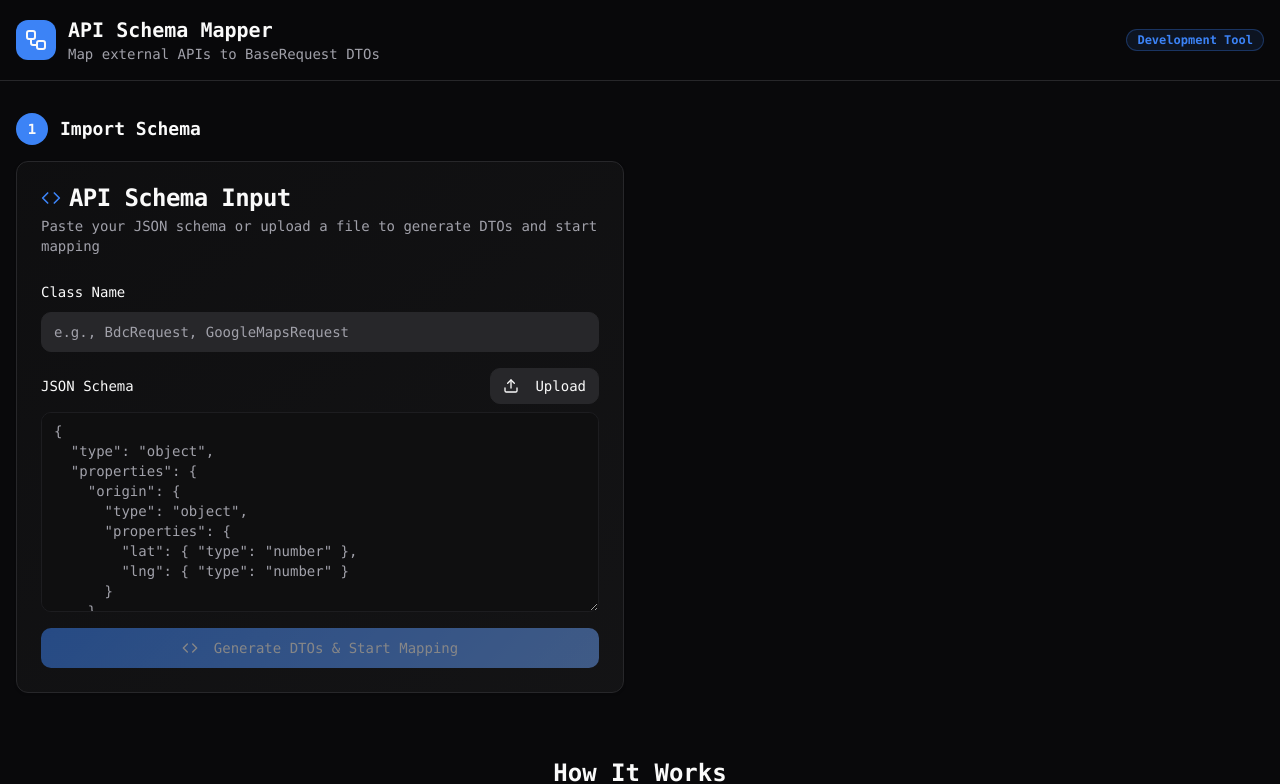
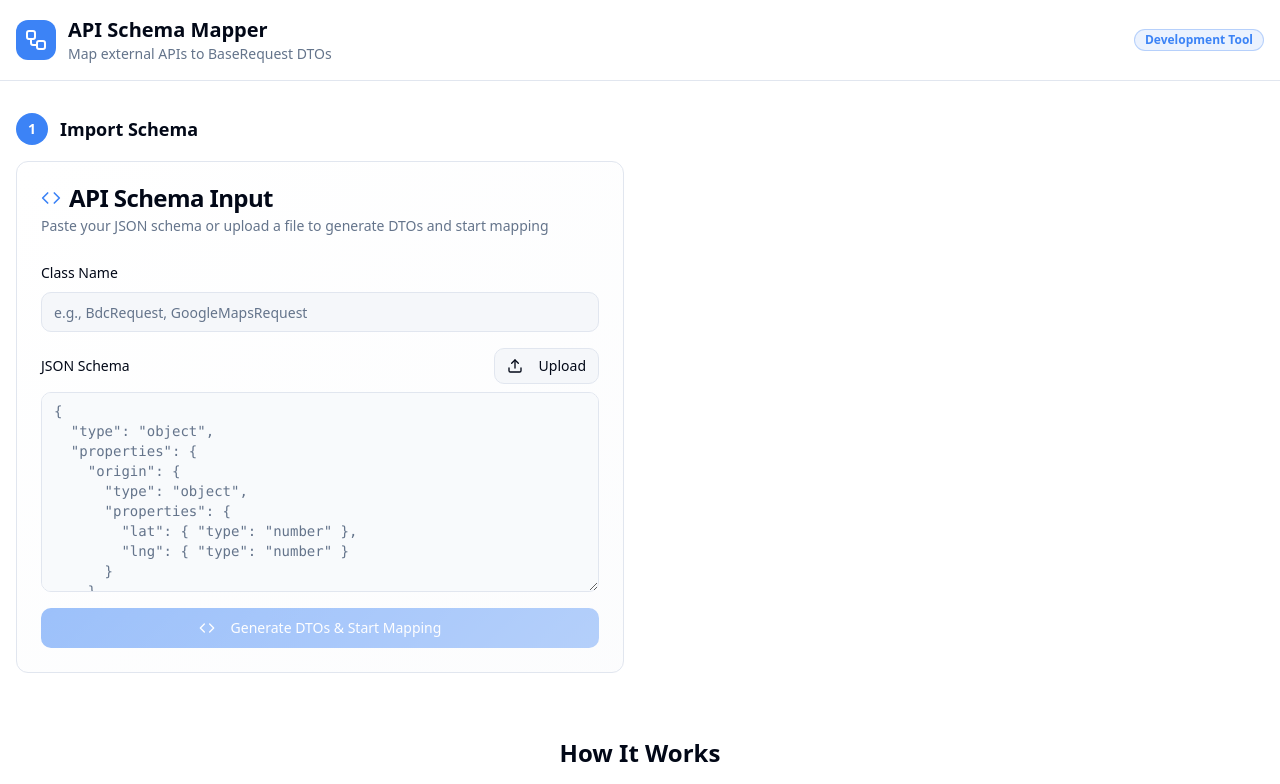
Before and after one commit to flahallen61-boop/dto-map-builder, a React (Vite) app: page / in a window 1280 px wide. Shown: the top 784 px of the page. Built offline with nearby package versions, Linux system fonts and the light colour scheme; the HTML template or start-up script is replaced by a standard one.

Commit message:
Apply blue and white template

```diff
--- a/src/index.css
+++ b/src/index.css
@@ -8,75 +8,75 @@ All colors MUST be HSL.
 
 @layer base {
   :root {
-    /* Developer-focused design system */
-    --background: 240 10% 3.9%;
-    --foreground: 0 0% 98%;
+    /* Blue and white design system */
+    --background: 0 0% 100%;
+    --foreground: 223 84% 4.9%;
 
-    --card: 240 10% 3.9%;
-    --card-foreground: 0 0% 98%;
+    --card: 0 0% 100%;
+    --card-foreground: 223 84% 4.9%;
 
-    --popover: 240 5% 6%;
-    --popover-foreground: 0 0% 98%;
+    --popover: 0 0% 100%;
+    --popover-foreground: 223 84% 4.9%;
 
-    /* Tech-inspired primary colors */
+    /* Beautiful blue primary palette */
     --primary: 217 91% 60%;
-    --primary-foreground: 0 0% 98%;
+    --primary-foreground: 0 0% 100%;
     --primary-glow: 217 91% 70%;
 
-    /* Clean secondary palette */
-    --secondary: 240 4% 16%;
-    --secondary-foreground: 0 0% 98%;
+    /* Clean light secondary palette */
+    --secondary: 217 32% 97%;
+    --secondary-foreground: 223 84% 4.9%;
 
-    --muted: 240 5% 6%;
-    --muted-foreground: 240 5% 64.9%;
+    --muted: 217 32% 97%;
+    --muted-foreground: 215 16.3% 46.9%;
 
     --accent: 142 76% 36%;
-    --accent-foreground: 0 0% 98%;
+    --accent-foreground: 0 0% 100%;
 
     --destructive: 0 84.2% 60.2%;
-    --destructive-foreground: 0 0% 98%;
+    --destructive-foreground: 0 0% 100%;
 
-    --border: 240 4% 16%;
-    --input: 240 4% 16%;
+    --border: 217 32% 91%;
+    --input: 217 32% 97%;
     --ring: 217 91% 60%;
 
     --radius: 0.75rem;
 
-    /* Code and syntax colors */
-    --code-bg: 240 5% 6%;
-    --code-border: 240 4% 12%;
-    --syntax-keyword: 300 100% 75%;
+    /* Code and syntax colors - blue theme */
+    --code-bg: 217 32% 98%;
+    --code-border: 217 32% 91%;
+    --syntax-keyword: 217 91% 60%;
     --syntax-string: 142 76% 36%;
-    --syntax-number: 35 100% 74%;
-    --syntax-comment: 240 5% 64.9%;
+    --syntax-number: 262 83% 58%;
+    --syntax-comment: 215 16.3% 46.9%;
 
     /* Status colors */
     --success: 142 76% 36%;
-    --success-foreground: 0 0% 98%;
+    --success-foreground: 0 0% 100%;
     --warning: 35 100% 74%;
-    --warning-foreground: 240 10% 3.9%;
+    --warning-foreground: 223 84% 4.9%;
 
-    /* Gradients */
+    /* Blue gradients */
     --gradient-primary: linear-gradient(135deg, hsl(var(--primary)), hsl(var(--primary-glow)));
-    --gradient-subtle: linear-gradient(180deg, hsl(var(--background)), hsl(240 10% 2%));
-    --gradient-card: linear-gradient(145deg, hsl(240 5% 6%), hsl(240 4% 8%));
+    --gradient-subtle: linear-gradient(180deg, hsl(0 0% 100%), hsl(217 32% 98%));
+    --gradient-card: linear-gradient(145deg, hsl(0 0% 100%), hsl(217 32% 99%));
 
-    /* Shadows and effects */
-    --shadow-elegant: 0 10px 30px -10px hsl(var(--primary) / 0.3);
+    /* Elegant shadows with blue tint */
+    --shadow-elegant: 0 10px 30px -10px hsl(var(--primary) / 0.2);
     --shadow-glow: 0 0 40px hsl(var(--primary-glow) / 0.15);
-    --shadow-card: 0 4px 20px -2px hsl(240 10% 2% / 0.8);
+    --shadow-card: 0 4px 20px -2px hsl(217 32% 80% / 0.3);
 
     /* Animations */
     --transition-smooth: all 0.3s cubic-bezier(0.4, 0, 0.2, 1);
     --transition-bounce: all 0.4s cubic-bezier(0.68, -0.55, 0.265, 1.55);
 
-    --sidebar-background: 240 5% 6%;
-    --sidebar-foreground: 0 0% 98%;
+    --sidebar-background: 217 32% 98%;
+    --sidebar-foreground: 223 84% 4.9%;
     --sidebar-primary: 217 91% 60%;
-    --sidebar-primary-foreground: 0 0% 98%;
-    --sidebar-accent: 240 4% 16%;
-    --sidebar-accent-foreground: 0 0% 98%;
-    --sidebar-border: 240 4% 16%;
+    --sidebar-primary-foreground: 0 0% 100%;
+    --sidebar-accent: 217 32% 95%;
+    --sidebar-accent-foreground: 223 84% 4.9%;
+    --sidebar-border: 217 32% 91%;
     --sidebar-ring: 217 91% 60%;
   }
 
@@ -125,7 +125,7 @@ All colors MUST be HSL.
   }
 
   body {
-    @apply bg-background text-foreground font-mono antialiased;
+    @apply bg-background text-foreground font-sans antialiased;
     background: var(--gradient-subtle);
   }
 
```
